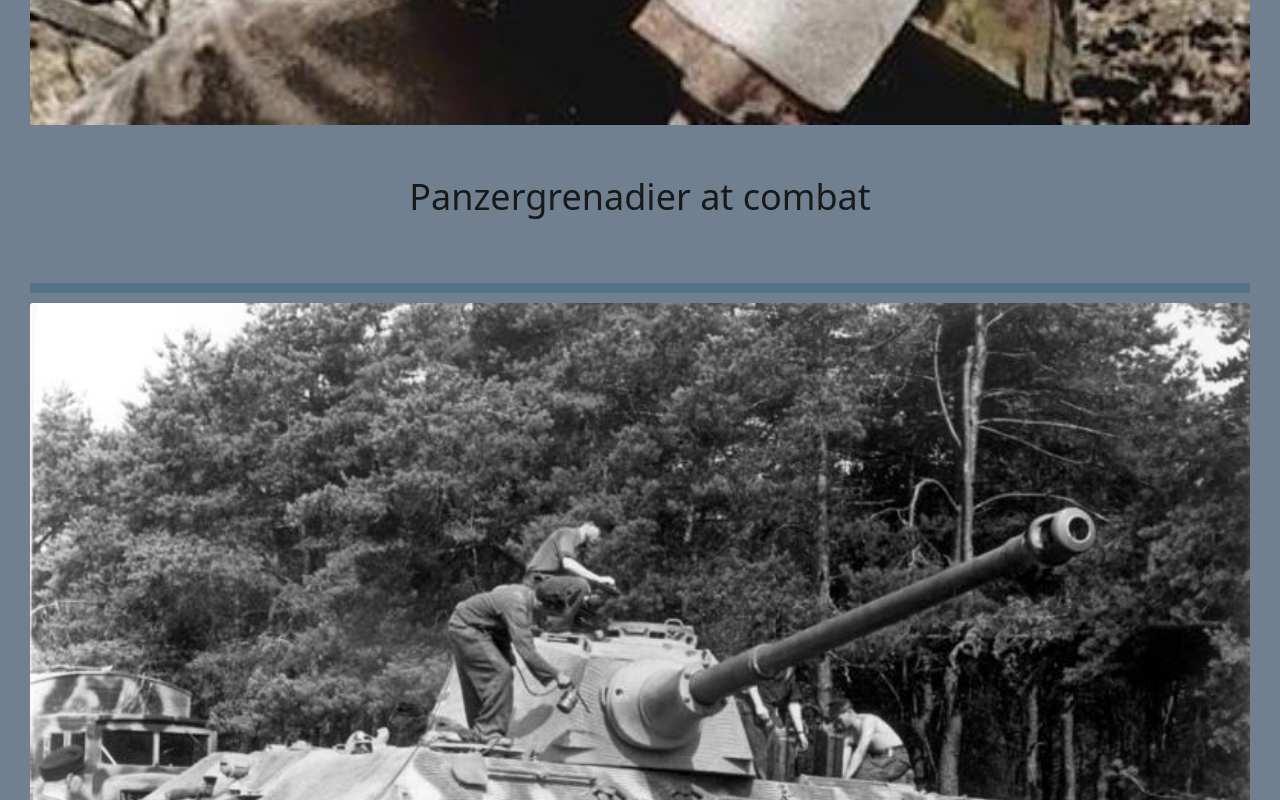
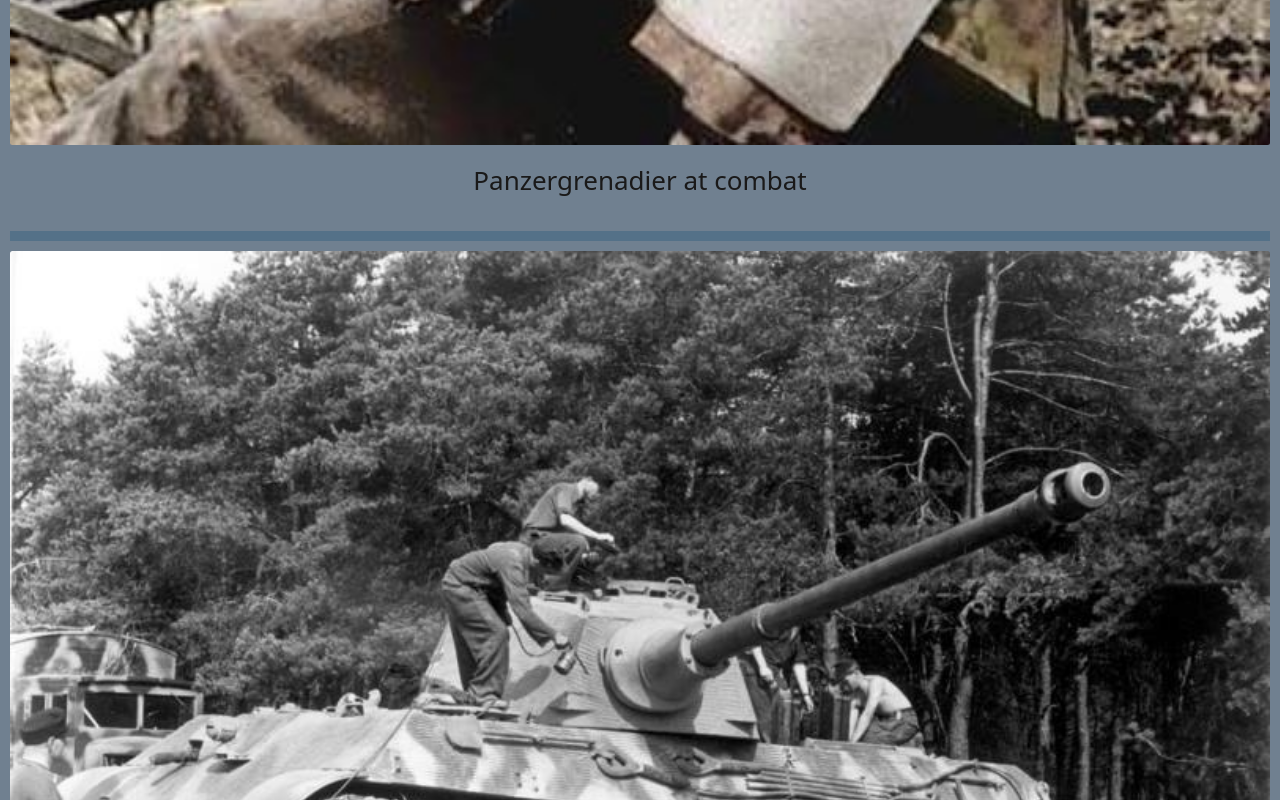
Before and after one commit to juampurri/juampurri.github.io, a website: page pages/germany.html in a window 1280 px wide. Shown: the part 1360-2160 px from the top of the page. Drawn offline with nearby package versions, Linux system fonts and the light colour scheme; files that its build step writes are made by us from their sources; a script that the page names is missing; a web font is replaced by a local one.

Commit message:
proyecto final v4.7

```diff
--- a/pages/germany.html
+++ b/pages/germany.html
@@ -111,7 +111,7 @@
           alt="Destroyed German Sd.Kfz. 124 Wespe"
         />
         <h5 class="Germany__text">
-          estroyed German Sd.Kfz. 124 Wespe self-propelled gun carriage near
+          Destroyed German Sd.Kfz. 124 Wespe self-propelled gun carriage near
           Mortrée, Orne, Normandy, France, circa Jun-Jul 1944
         </h5>
         <hr class="hr" />
--- a/scss/pages/germany.scss
+++ b/scss/pages/germany.scss
@@ -1,7 +1,7 @@
 .Germany {
   display: flex;
   flex-direction: column;
-  padding: 3rem;
+  padding: 1rem;
   .Germany__title {
     display: flex;
     justify-content: center;
@@ -16,10 +16,10 @@
   }
   .Germany__text {
     color: $color-ger;
-    font-size: 1.6rem;
+    font-size: 1.2rem;
+    padding: 2rem;
     display: flex;
     justify-content: center;
-    padding: 5rem;
   }
   .Germany__img {
     display: flex;
@@ -74,7 +74,7 @@
     }
     .Germany__text {
       color: $color-ger;
-      font-size: 3.6rem;
+      font-size: 2.6rem;
       display: flex;
       justify-content: center;
     }
```
Also changed, not shown: css/styles.css.
